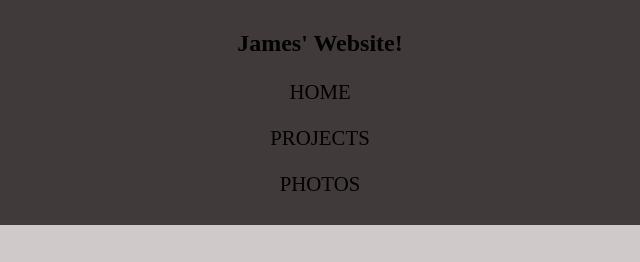
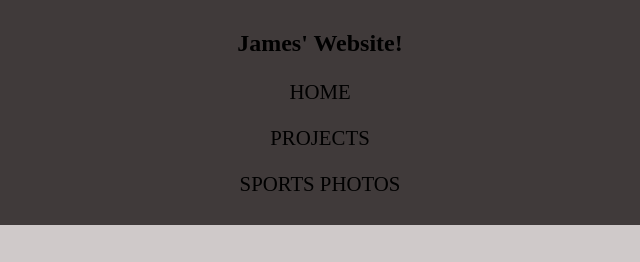
Before and after one commit to WVCS/website-jamesw18329, a plain HTML site: page index.html in a window 1280 px wide. Shown: the top 262 px of the page, 330-970 px from the left. Drawn offline with Linux system fonts and the light colour scheme.

Commit message:
Update index.html

```diff
--- a/index.html
+++ b/index.html
@@ -3,7 +3,7 @@
   <h1>James' Website!</h1>
   <li><a href="index.html"> HOME <a/><li/>
   <li><a href="projects.html"> PROJECTS <a/><li/>
-  <li><a href="sports photos.html"> PHOTOS <a/><li/>
+  <li><a href="photos.html"> SPORTS PHOTOS <a/><li/>
     </li>
     </nav>
    <br>
```
